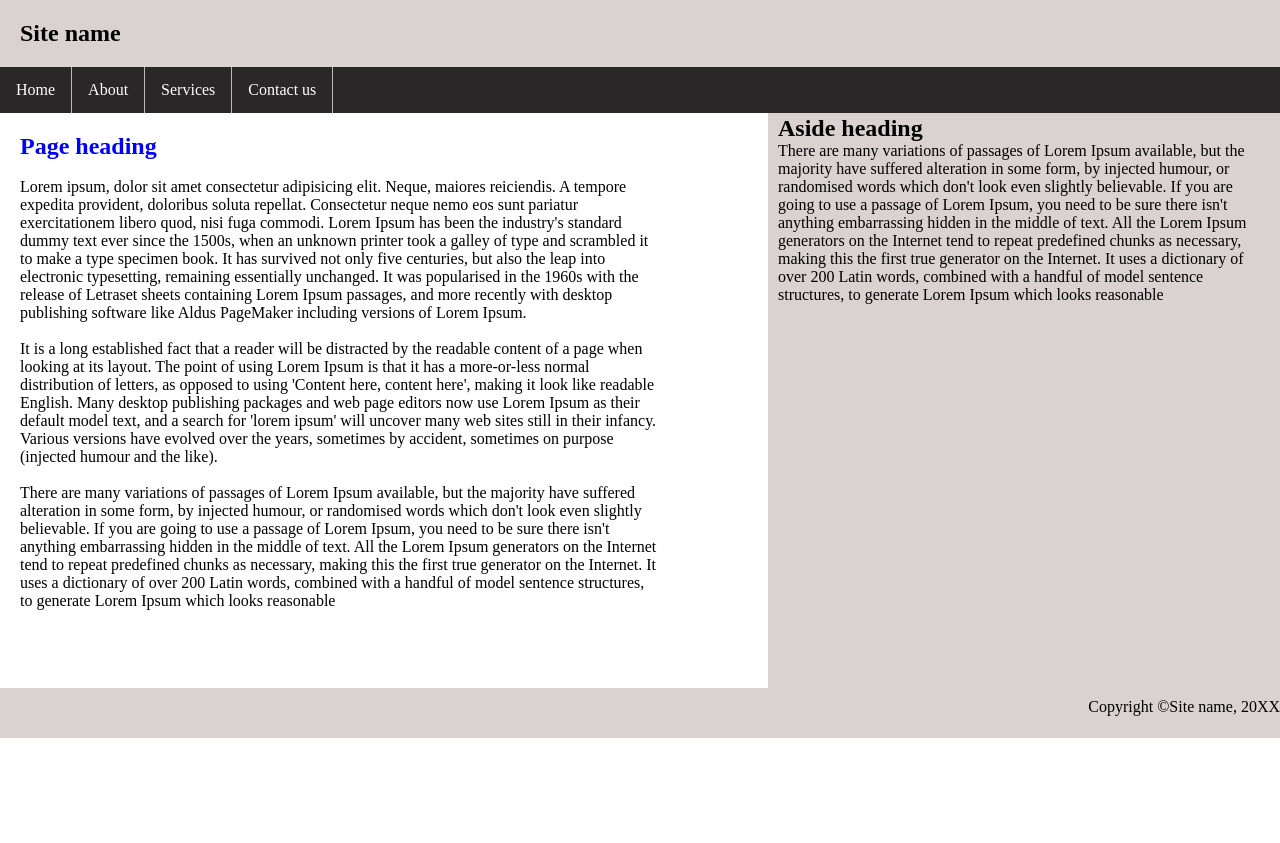
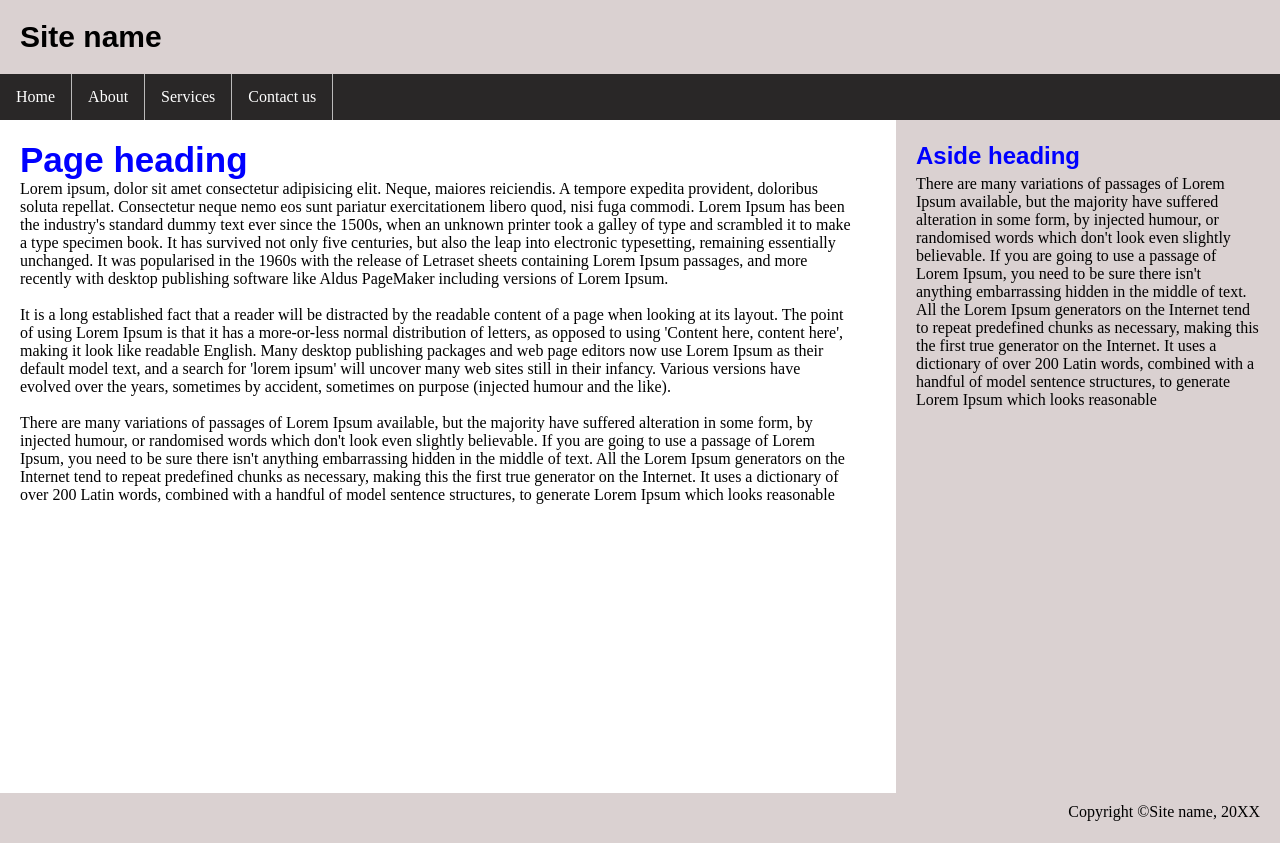
Before and after one commit to abhisheksingh-cedcoss/Template-2CSS, a plain HTML site: page src/index.html in a window 1280 px wide. Before the commit the page ends 800 px from the top, so only its background shows below. Drawn offline with Linux system fonts and the light colour scheme.

Commit message:
rework done

```diff
--- a/src/index.css
+++ b/src/index.css
@@ -18,6 +18,16 @@ header {
   padding-bottom: 20px;
   padding-left: 20px;
 }
+
+.first-head h1{
+  font-family: Arial, Helvetica, sans-serif;
+  font-size: 30px;
+
+}
+
+
+
+
 ul {
   list-style-type: none;
   margin: 0;
@@ -45,8 +55,8 @@ li a:hover {
 
 article {
   display: block;
-  height: 50%;
-  width: 50%;
+  height: 40%;
+  width: 65%;
   margin-top: 0;
   padding-left: 20px;
   padding-top: 20px;
@@ -56,20 +66,32 @@ article {
 
 article h1 {
   color: blue;
+  font-size: 35px;
+  font-family: Arial, Helvetica, sans-serif;
+
 }
 
 aside {
   margin-top: 0;
   float: right;
   background-color: rgb(218, 209,209);
-  width: 40%;
+  width: 30%;
   padding-bottom: 30%;
-  height: 100%;
+  height: 50%;
 }
 .aside {
   padding-top: 2px;
-  padding-left: 10px;
-  padding-right: 10px;
+  padding-left: 20px;
+  padding-right: 20px;
+}
+
+.aside h1 {
+  color: blue;
+  font-family: Arial, Helvetica, sans-serif;
+  padding-top: 20px;
+  padding-bottom: 5px;
+
+
 }
 
 footer {
@@ -79,4 +101,6 @@ footer {
   background-color: rgb(218, 209,209);
   text-align: right;
   padding-top: 10px;
+  padding-right: 20px;
+  /* margin-bottom: 200px; */
 }
```
Also changed, not shown: src/index.html (+1 -1 lines).
